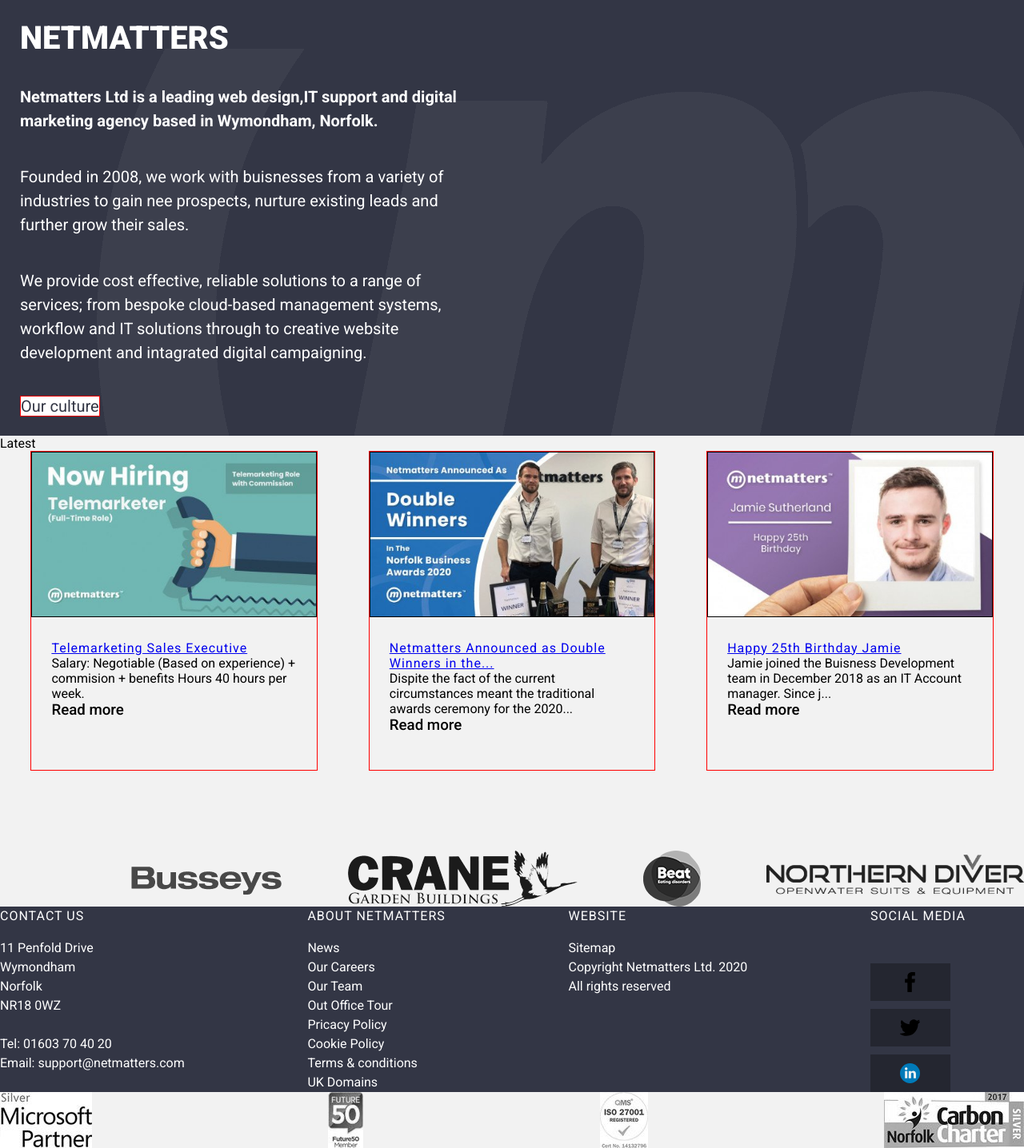
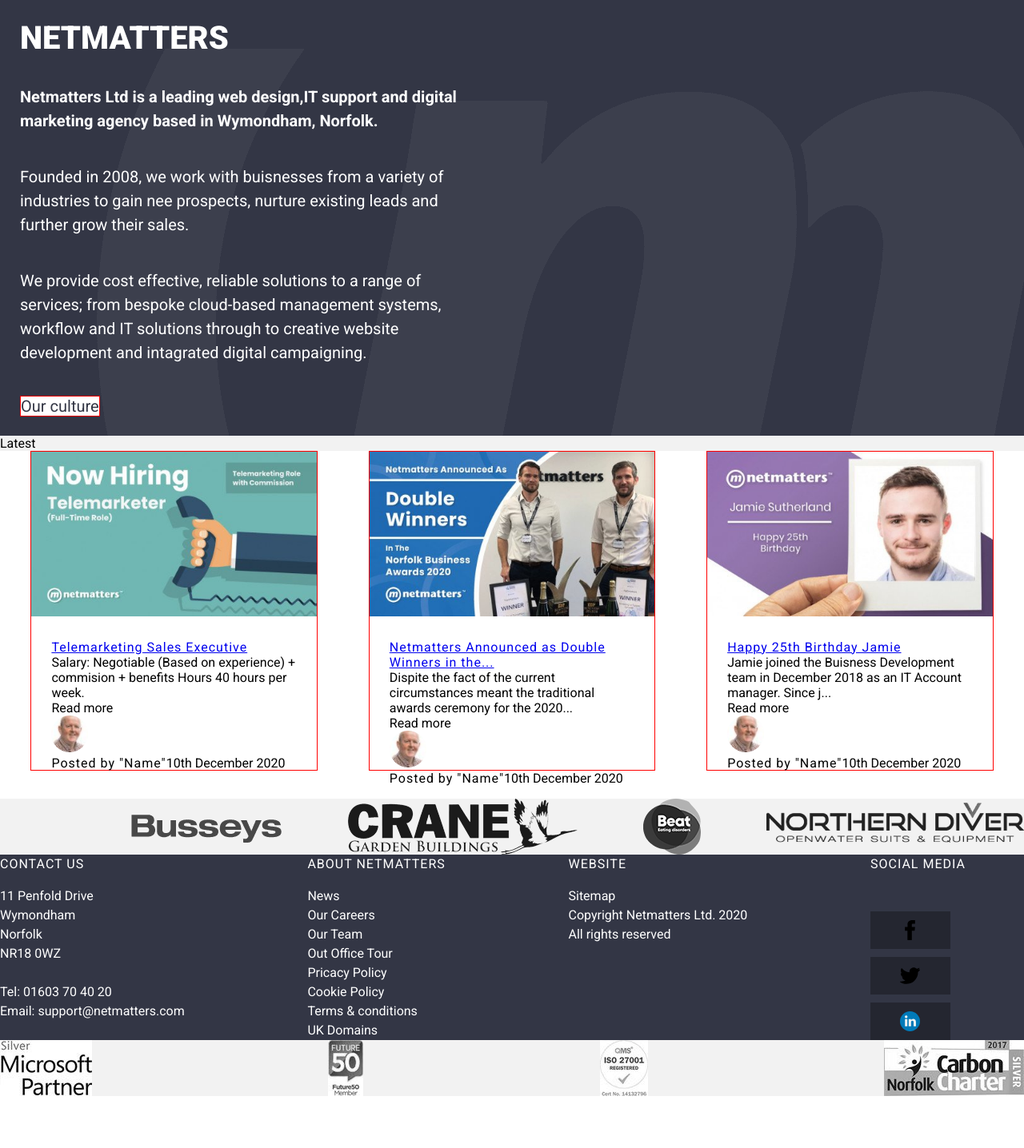
Before and after one commit to David-Every/Html-Css-Javascript-PHP-Reflection, a PHP site: page /html/index.html in a window 1280 px wide. Shown: the part 1438-2874 px from the top of the page at 80% size. After the commit the page ends 2809 px from the top, so only its background shows below. Run offline with PHP 8.4, Linux system fonts and the light colour scheme.

Commit message:
fixes issue with text breaking out of news, starts working towards better navigation

```diff
--- a/html/index.html
+++ b/html/index.html
@@ -36,7 +36,18 @@
                 <!-- <img src = "../img/Icons/nav-Icons/code.svg"> -->
                  <small>Web</small> <br>
                  Design
+                 <div class ="dd web-design-dropdown" >
+                    <ul>
+                        <li> stylish websites</li>
+                        <li> ecommerce stores</li>
+                        <li> branding</li>
+                        <li> apps</li>
+                        <li> web hosting</li>
+                        <li> pay monthly websites</li>
+                    </ul>
+                </div>
             </div>
+
 
             <div class = "nav service nav-it">
                  <small>IT</small> <br>
@@ -72,17 +83,8 @@
 
         <!-- <img src = "../img/Carousel images/web_design_slide_1.jpg" alt ="Designing a website"> -->
         <!-- web design dropdown -->
-        <!-- <div class ="dd web-design-dropdown" >
-            <ul>
-                <li> stylish websites</li>
-                <li> ecommerce stores</li>
-                <li> branding</li>
-                <li> apps</li>
-                <li> web hosting</li>
-                <li> pay monthly websites</li>
-            </ul>
-        </div>
-        <div class ="dd it-support-dropdown" >
+
+         <!-- <div class ="dd it-support-dropdown" >
             <ul>
                 <li> managed it</li>
                 <li> buisness it</li>
@@ -242,37 +244,60 @@
 
         <!-- news -->
 
-        <div class = "news">
-            <div class = "news-card">
-                <img class = "latest-img" src = "../img/News_img/telemarketing-sales-executive-HapA.jpg"alt ="Netmatters Hiring">
+        <div class = "news-container"> <!-- Overall parent-->
+            <div class = "news-card"> <!-- News card parent -->
+
+                <div class ="nm-announce"> <!-- Image Parent-->
+                    <img class = "latest-img" src = "../img/News_img/telemarketing-sales-executive-HapA.jpg"alt ="Netmatters Hiring">
+                </div>
+
                 <div class = "info">
                     <h4><a href ="#">Telemarketing Sales Executive</a></h4>
                     <p>Salary: Negotiable (Based on experience) +
                         commision + benefits Hours 40 hours per week.
                     </p>
-                    <h3>Read more</h3>
+                    <div>Read more</div>
+                    <img class = "u-img" src = "../img/Icons/mark-reilly-NoPp.jpg">
+                    <div class = "user">
+                        <h4>Posted by "Name"</h4>
+                        <blockquote>10th December 2020</blockquote>
+                    </div>
                 </div>
             </div>
 
             <div class = "news-card">
-                <img class = "latest-img" src ="../img/News_img/netmatters-announced-as-PPnN.jpg" alt="Netmatters Announcement">
+                <div class ="nm-announce">
+                    <img class = "latest-img" src ="../img/News_img/netmatters-announced-as-PPnN.jpg" alt="Netmatters Announcement">
+                </div>
                 <div class ="info">
                     <h4><a href ="#">Netmatters Announced as Double Winners in the...</a></h4>
                     <p>Dispite the fact of the current circumstances meant the
                         traditional awards ceremony for the 2020...
                     </p>
-                    <h3>Read more</h3>
-                </div>
+                    <div>Read more</div>
+                    <img class = "u-img" src = "../img/Icons/mark-reilly-NoPp.jpg">
+                    <div class = "user">
+                        <h4>Posted by "Name"</h4>
+                        <blockquote>10th December 2020</blockquote>
+                    </div>
+                 </div>
             </div>
 
             <div class  = "news-card">
-                <img class = "latest-img" src = "../img/News_img/happy-25th-birthday-nm9f.jpg">
+                <div class ="nm-announce">
+                    <img class = "latest-img" src = "../img/News_img/happy-25th-birthday-nm9f.jpg">
+                </div>
                 <div class = "info" >
                     <h4><a href = "#"> Happy 25th Birthday Jamie </a></h4>
                     <p>Jamie joined the Buisness Development team
                         in December 2018 as an IT Account manager. Since j...
                     </p>
-                    <h3>Read more</h3>
+                    <div>Read more</div>
+                    <img class = "u-img" src = "../img/Icons/mark-reilly-NoPp.jpg">
+                    <div class = "user">
+                        <h4>Posted by "Name"</h4>
+                        <blockquote>10th December 2020</blockquote>
+                    </div>
                 </div>
             </div>
         </div>
--- a/scss/_news.scss
+++ b/scss/_news.scss
@@ -1,4 +1,12 @@
-.news{
+.nm-announce{
+    position:relative;
+    overflow: hidden;
+}
+
+.news-container{
+    & img{
+        max-width:100%;
+    }
     display:flex;
     flex-wrap: wrap;
     width: 100%;
@@ -6,23 +14,36 @@
 
     .news-card{
         border: 1px red solid;
-        // width:370px; // width of a news card
-        // height: 370px;
+        .latest-img{
+            &:hover{
+                //position:relative;
+                transform: scale(1.1);
+                color:$nm-primary;
+            }
+        }
 
-        img{
-            border: 1px black solid;
-            width:100%; // take up entire width of your news card
         }
         .info{
             padding:25px;
+        }
+        .u-img{
+            border: none;
+            border-radius: 50%;
+            height:15%;
+            width:15%;
+        }
+        .user{
+            display:flex;
+            //flex-wrap: wrap;
 
         }
+
     }
-}
+//}
 @media(max-width:$break-sm){
     .news-card{
         width:100%;
-        height:400px;
+        height:auto;
 
         margin:30px 25px 0 25px;
         // margin-top: 200px;
@@ -32,6 +53,7 @@
 @media(min-width:$break-m){
     .news-card{
         width:45%;
+        height:auto;
         //height:500px;
         &:first-child{
             margin-left:3%;
@@ -59,8 +81,5 @@
                 margin-right: 0.1%;
                 display: initial;
             }
-            .left-off {
-                //Empty to remind where i was last
-            }
     }
 }
--- a/scss/style.css
+++ b/scss/style.css
@@ -152,7 +152,12 @@
   margin-top: 10px;
 }
 
-.news {
+.nm-announce {
+  position: relative;
+  overflow: hidden;
+}
+
+.news-container {
   display: -webkit-box;
   display: -ms-flexbox;
   display: flex;
@@ -162,23 +167,41 @@
   padding-bottom: 35px;
 }
 
-.news .news-card {
+.news-container img {
+  max-width: 100%;
+}
+
+.news-container .news-card {
   border: 1px red solid;
 }
 
-.news .news-card img {
-  border: 1px black solid;
-  width: 100%;
+.news-container .news-card .latest-img:hover {
+  -webkit-transform: scale(1.1);
+          transform: scale(1.1);
+  color: #fff;
 }
 
-.news .news-card .info {
+.news-container .info {
   padding: 25px;
+}
+
+.news-container .u-img {
+  border: none;
+  border-radius: 50%;
+  height: 15%;
+  width: 15%;
+}
+
+.news-container .user {
+  display: -webkit-box;
+  display: -ms-flexbox;
+  display: flex;
 }
 
 @media (max-width: 768px) {
   .news-card {
     width: 100%;
-    height: 400px;
+    height: auto;
     margin: 30px 25px 0 25px;
   }
 }
@@ -186,6 +209,7 @@
 @media (min-width: 769px) {
   .news-card {
     width: 45%;
+    height: auto;
   }
   .news-card:first-child {
     margin-left: 3%;
@@ -654,6 +678,19 @@
   color: #79539a;
 }
 
+.web-design-dropdown,
+.it-support-dropdown,
+.telecoms-dropdown,
+.bespoke-dropdown,
+.digital-dropdown,
+.cyber-dropdown {
+  display: none;
+}
+
+.nav-web:hover .web-design-dropdown {
+  display: block;
+}
+
 @media (max-width: 768px) {
   .content {
     padding: 25px;
```
Also changed, not shown: scss/_dropdowns.scss (+9 -14 lines), 1 other file.
